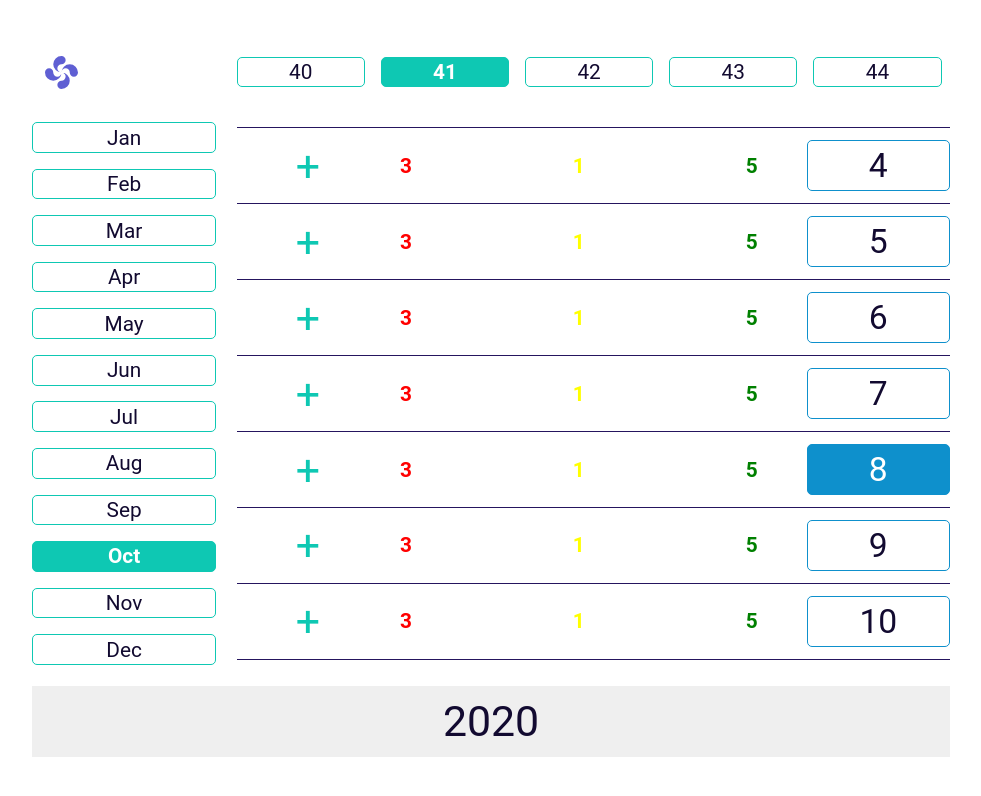
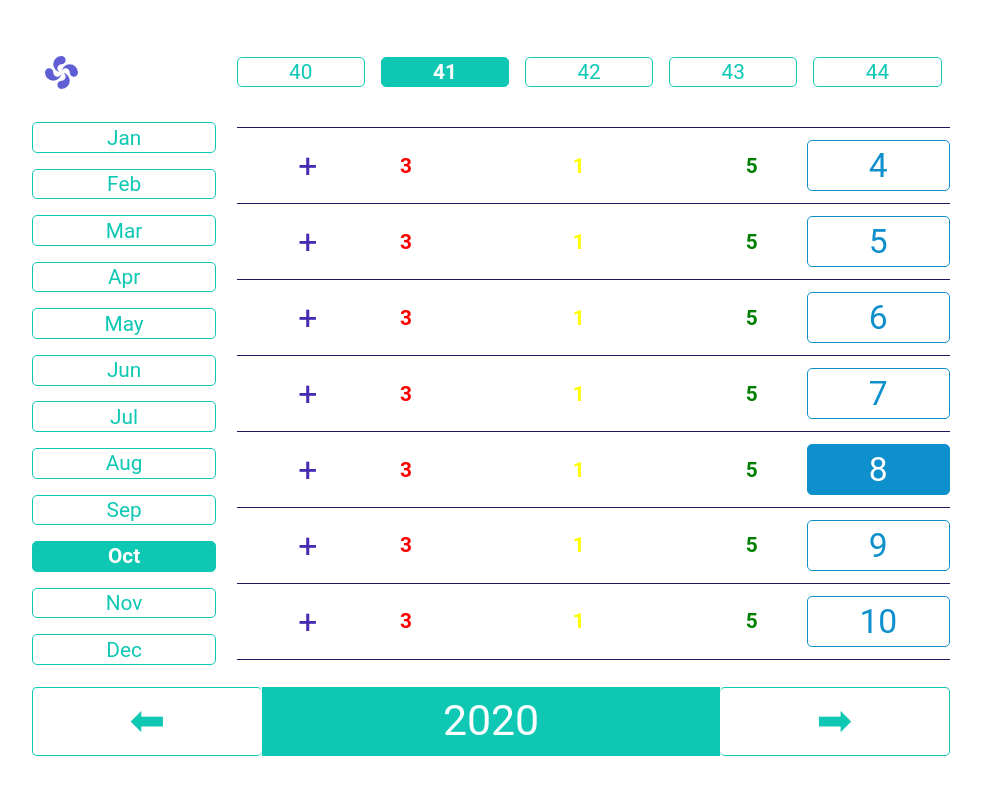
Before and after one commit to WilliamBarela/zentzu-frontend, a React (Create React App) app: page /dashboard in a window 1280 px wide. Shown: the top 796 px of the page, without its empty margins (149-1130 px from the left). Built offline with nearby package versions, Linux system fonts and the light colour scheme.

Commit message:
modify style of year selector

```diff
--- a/src/components/Dashboard.js
+++ b/src/components/Dashboard.js
@@ -20,9 +20,7 @@ class Dashboard extends React.Component {
           <Months />
           <CurrentWeek />
         </div>
-        <div className="year-card">
           <YearSelector />
-        </div>
       </div>
     )
   }
--- a/src/components/dashboard/YearSelector.js
+++ b/src/components/dashboard/YearSelector.js
@@ -4,7 +4,11 @@ import { connect } from 'react-redux';
 
 function YearSelector(props) {
   return(
-    <button>{props.year}</button>
+    <div className="year-card">
+      <span className="year-decrease">&#x2B05;</span>
+      <span className="year-text">{props.year}</span>
+      <span className="year-increase">&#x27A1;</span>
+    </div>
   )
 }
 
--- a/src/css/dashboard.css
+++ b/src/css/dashboard.css
@@ -47,6 +47,7 @@
   display: block;
   width: 100%;
   text-align: center;
+  color: var(--c146-3x4-4);
 }
 
 .month-current-week-card {
@@ -86,6 +87,7 @@
   display: block;
   width: 100%;
   text-align: center;
+  color: var(--c146-3x4-4);
 }
 
 .current-week-card {
@@ -119,11 +121,11 @@
 .add-task-card {
   flex: 0 0 20%;
   text-align: center;
-  font-size: var(--h1-font-size);
+  font-size: var(--h2-font-size);
 }
 
 .add-task-card span {
-  color: var(--c146-3x4-4);
+  color: var(--c146-3x4-2);
 }
 
 .day-view-card {
@@ -194,6 +196,7 @@
 
 .day-card a {
   font-size: var(--h2-font-size);
+  color: var(--c146-3x4-3);
 }
 
 .day-selected {
@@ -206,23 +209,57 @@
 
 .year-card{
   display: flex;
-  justify-content: center;
+  justify-content: space-between;
   align-items: center;
   height: 10%;
+  width: 100%;
 }
 
-.year-card button {
-  width: 100%;
-  height: 100%;
+
+.year-card span {
   font-size: var(--h1-font-size);
-  border-style: none;
+  text-align: center;
+  padding: 7px 0 10px 0;
+}
+
+.year-text {
+  flex: 0 0 50%;
+  background-color: var(--c146-3x4-4);
+  border-top: 1px solid var(--c146-3x4-4);
+  border-bottom: 1px solid var(--c146-3x4-4);
+  color: white;
+}
+
+.year-decrease {
+  border-top: 1px solid var(--c146-3x4-4);
+  border-left: 1px solid var(--c146-3x4-4);
+  border-bottom: 1px solid var(--c146-3x4-4);
+  border-radius: 5px;
+}
+
+.year-increase {
+  border-top: 1px solid var(--c146-3x4-4);
+  border-right: 1px solid var(--c146-3x4-4);
+  border-bottom: 1px solid var(--c146-3x4-4);
+  border-radius: 5px;
+}
+
+.year-decrease,
+.year-increase {
+  flex: 0 0 25%;
+  color: var(--c146-3x4-4);
+}
+
+.year-increase:hover,
+.year-decrease:hover {
+  cursor: pointer;
 }
 
 .item-selected {
   background-color: var(--c146-3x4-4);
 }
 
-.item-selected a {
+ul li.item-selected a {
   color: white;
   font-weight: bold;
 }
```
